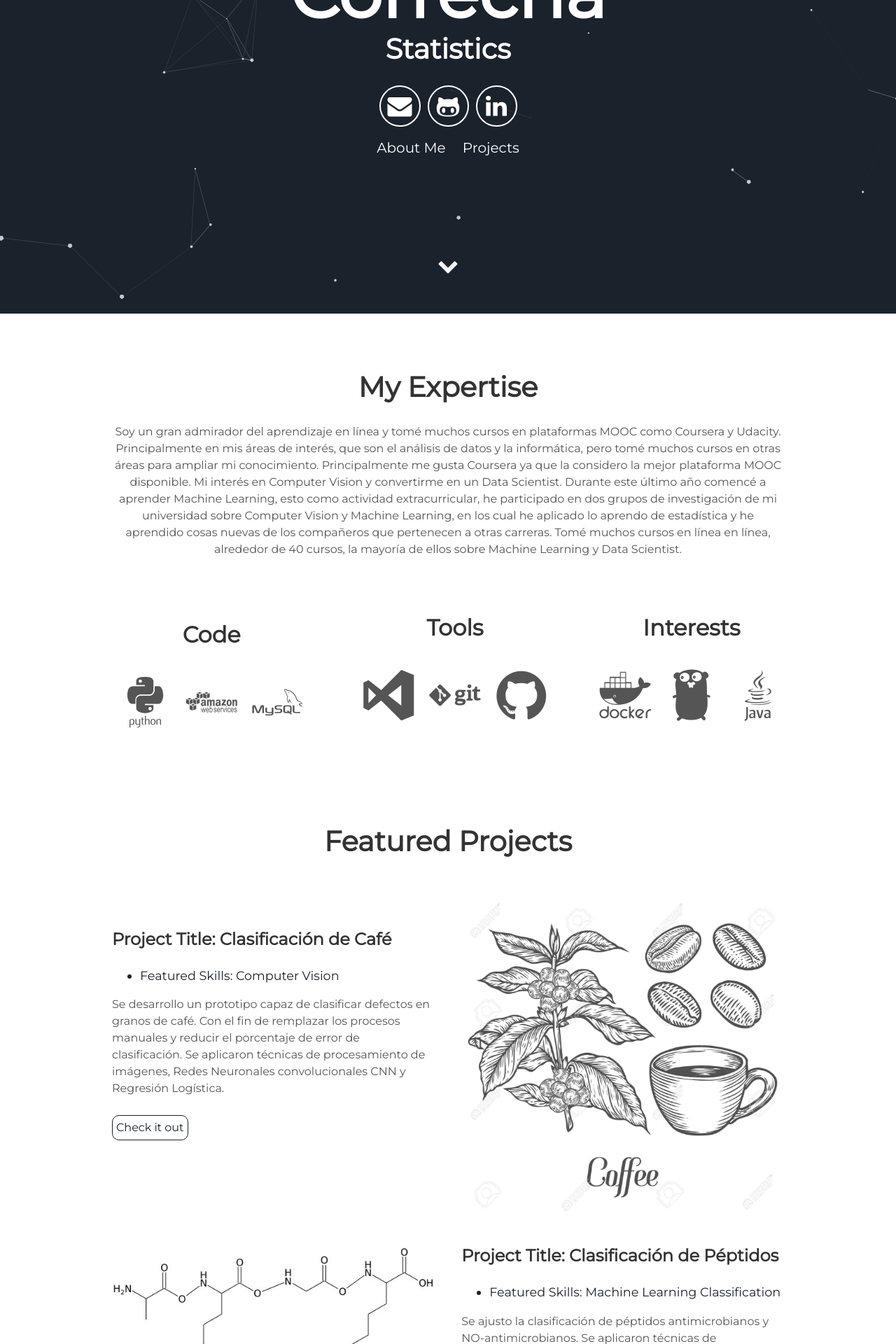
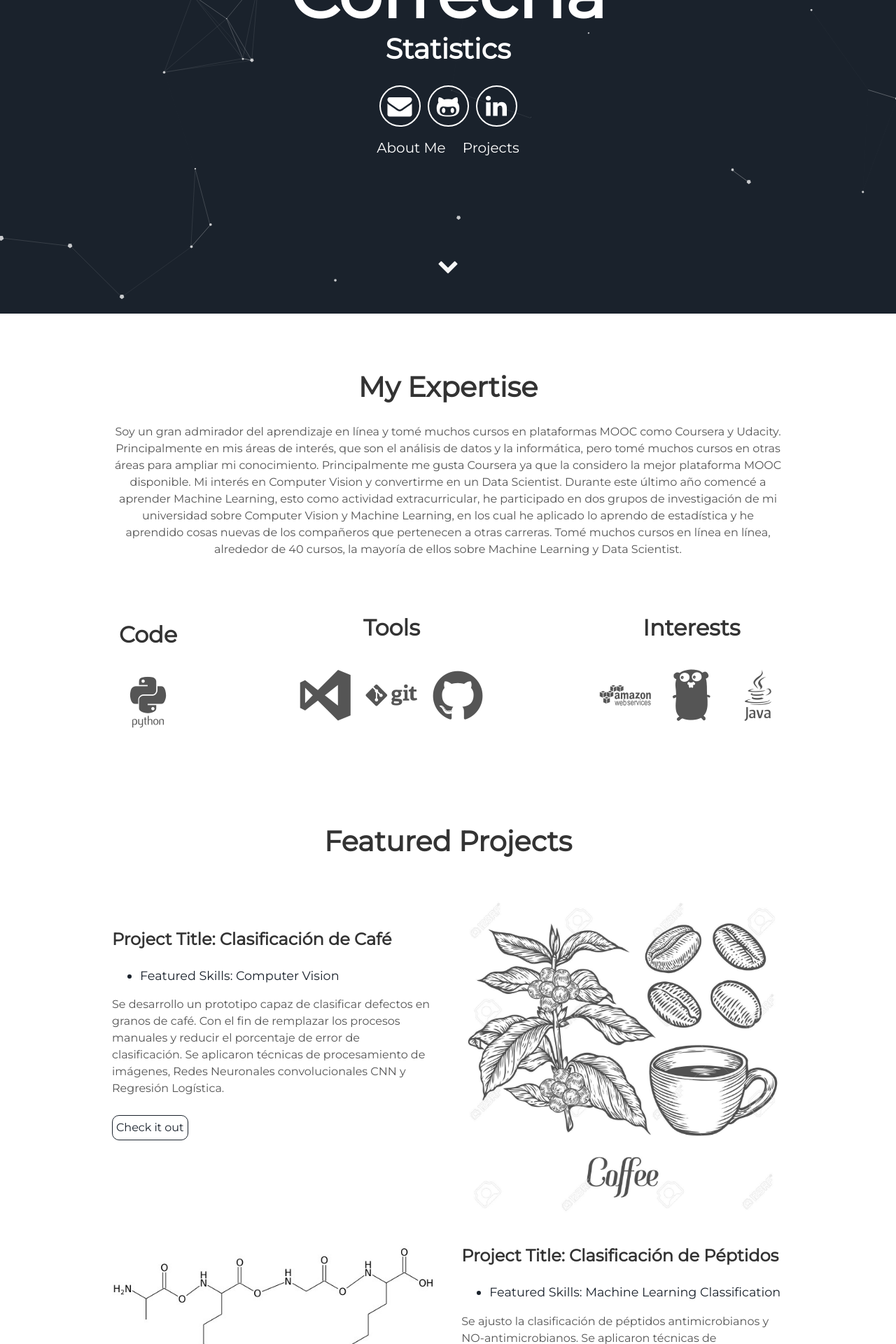
Before and after one commit to oecorrechag/Resume, a Jekyll site: the page built from index.html, in a window 1280 px wide. Shown: the part 452-2372 px from the top of the page at 70% size. Built offline with Jekyll 4.4.1, drawn with Linux system fonts in a browser that asks for light colours.

Commit message:
README.md
112345

```diff
--- a/_includes/about.html
+++ b/_includes/about.html
@@ -6,8 +6,6 @@
     <div class="tech">
       <h2>Code</h2>
       <i class="devicon-python-plain-wordmark"></i>
-      <i class="devicon-amazonwebservices-plain-wordmark"></i>
-      <i class="devicon-mysql-plain-wordmark"></i>
       <p></p>
     </div>
     <div class="Tools">
@@ -19,7 +17,7 @@
     </div>
     <div class="Interests">
       <h2>Interests</h2>
-      <i class="devicon-docker-plain-wordmark"></i>
+      <i class="devicon-amazonwebservices-plain-wordmark"></i>
       <i class="devicon-go-plain"></i>
       <i class="devicon-java-plain-wordmark"></i>
       <p></p>
```
